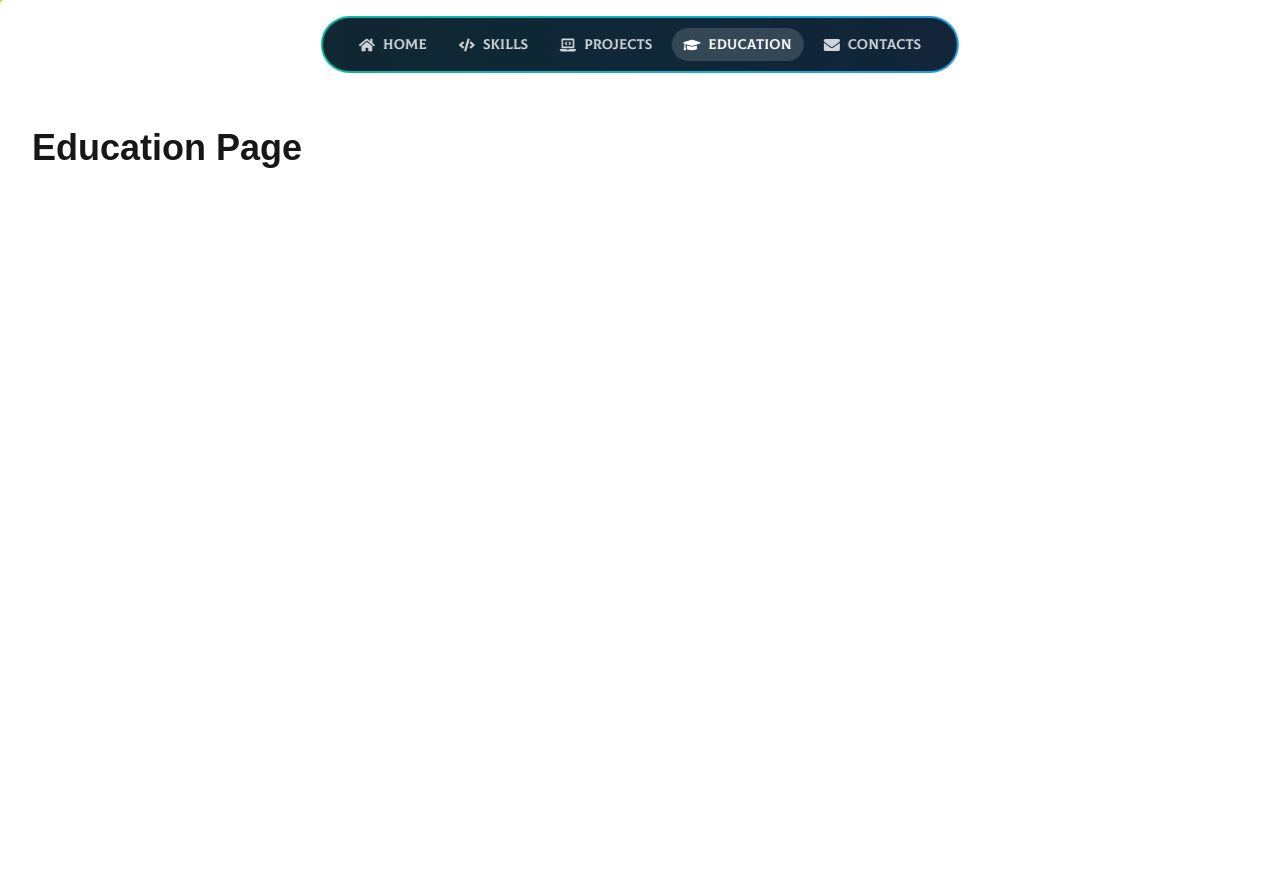
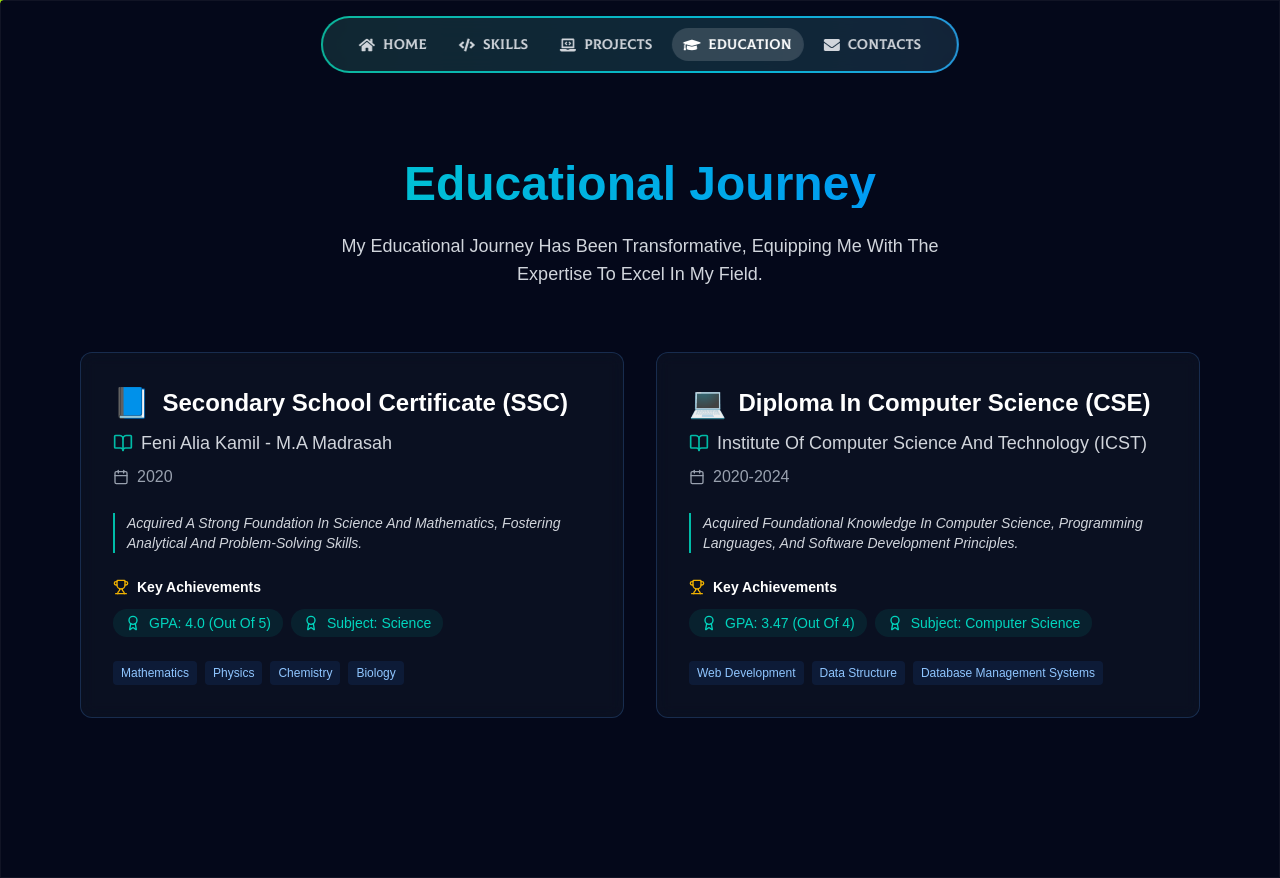
Before and after one commit to uzicodes/utsho-heaven-chowdhury, a Next.js app: page /education in a window 1280 px wide. Before the commit the page ends 800 px from the top, so only its background shows below. Built offline with nearby package versions, Linux system fonts and the light colour scheme.

Commit message:
the first step of adding the page of education

```diff
--- a/src/app/education/page.tsx
+++ b/src/app/education/page.tsx
@@ -1,14 +1,174 @@
+"use client";
+
+
+
+
 import Navbar from '../Navbar';
+import { useState } from "react";
+import {
+	Award,
+	Calendar,
+	BookOpen,
+	Trophy,
+} from "lucide-react";
+import { motion, Variants } from "framer-motion";
 
+
+
+const EducationSection: React.FC = () => {
+	const [hoveredIndex, setHoveredIndex] = useState<number | null>(null);
+
+	const educationData = [
+		{
+			degree: "Secondary School Certificate (SSC)",
+			school: "Feni Alia Kamil - M.A Madrasah ",
+			mascot: "📘",
+			year: "2020",
+			achievements: ["GPA: 4.0 (Out of 5)", "Subject: Science"],
+			skills: ["Mathematics", "Physics", "Chemistry", "Biology"],
+			description:
+				"Acquired a strong foundation in science and mathematics, fostering analytical and problem-solving skills.",
+		},
+		{
+			degree: "Diploma in Computer Science (CSE)",
+			school: "Institute of Computer Science and Technology (ICST)",
+			mascot: "💻",
+			year: "2020-2024",
+			achievements: ["GPA: 3.47 (Out of 4)", "Subject: Computer Science"],
+			skills: ["Web Development", "Data Structure", "Database Management Systems"],
+			description:
+				"Acquired foundational knowledge in computer science, programming languages, and software development principles.",
+		},
+	];
+
+	const containerVariants: Variants = {
+		hidden: { opacity: 0 },
+		visible: {
+			opacity: 1,
+			transition: {
+				staggerChildren: 0.2,
+			},
+		},
+	};
+
+	const cardVariants: Variants = {
+		hidden: { y: 50, opacity: 0 },
+		visible: {
+			y: 0,
+			opacity: 1,
+			transition: {
+				duration: 0.6,
+				ease: "easeOut",
+			},
+		},
+	};
+
+	return (
+		<section className="min-h-screen relative overflow-hidden py-40 bg-[#04081A]">
+			{/* Grid Background */}
+			<div className="absolute inset-0 z-0">
+				<div className="absolute inset-0 bg-grid-white/[0.05] bg-[length:50px_50px]" />
+				<div className="absolute inset-0 bg-gradient-to-t from-[#04081A] via-transparent to-[#04081A]" />
+				<div className="absolute inset-0 border border-white/[0.05] grid grid-cols-2 md:grid-cols-4" />
+			</div>
+
+			<div className="max-w-6xl mx-auto px-4 relative z-10 capitalize">
+				<motion.div
+					initial={{ opacity: 0, y: -20 }}
+					animate={{ opacity: 1, y: 0 }}
+					transition={{ duration: 0.6 }}
+					className="text-center mb-16"
+				>
+					<h2 className="text-4xl md:text-5xl font-bold bg-gradient-to-r from-teal-400 to-blue-500 bg-clip-text text-transparent mb-6">
+						Educational Journey
+					</h2>
+					<p className="text-gray-300 max-w-2xl mx-auto text-lg">
+						My educational journey has been transformative, equipping me with the expertise to excel in my field.
+					</p>
+				</motion.div>
+
+				<motion.div
+					variants={containerVariants}
+					initial="hidden"
+					animate="visible"
+					className="grid grid-cols-1 md:grid-cols-2 gap-8"
+				>
+					{educationData.map((edu, index) => (
+						<motion.div
+							key={index}
+							variants={cardVariants}
+							className={`relative border rounded-xl p-8 transition-all duration-300 bg-gray-900/50 backdrop-blur-sm ${
+								hoveredIndex === index
+									? "border-teal-500 scale-[1.02]"
+									: "border-blue-400/20"
+							}`}
+							onMouseEnter={() => setHoveredIndex(index)}
+							onMouseLeave={() => setHoveredIndex(null)}
+						>
+							<div className="space-y-6">
+								<div className="space-y-2">
+									<div className="flex items-center gap-3">
+										<span className="text-3xl">{edu.mascot}</span>
+										<h3 className="text-2xl font-bold text-white">
+											{edu.degree}
+										</h3>
+									</div>
+									<p className="text-lg text-gray-300 flex items-center gap-2">
+										<BookOpen className="w-5 h-5 text-teal-500" />
+										{edu.school}
+									</p>
+									<p className="text-gray-400 flex items-center gap-2">
+										<Calendar className="w-4 h-4" />
+										{edu.year}
+									</p>
+								</div>
+
+								<p className="text-gray-300 text-sm italic border-l-2 border-teal-500 pl-3">
+									{edu.description}
+								</p>
+
+								<div className="space-y-3">
+									<h4 className="text-sm font-semibold text-white flex items-center gap-2">
+										<Trophy className="w-4 h-4 text-yellow-500" />
+										Key Achievements
+									</h4>
+									<div className="flex flex-wrap gap-2">
+										{edu.achievements.map((achievement, i) => (
+											<div
+												key={i}
+												className="px-3 py-1 rounded-full bg-teal-500/10 text-teal-400 flex items-center gap-2 text-sm"
+											>
+												<Award className="w-4 h-4" />
+												<span>{achievement}</span>
+											</div>
+										))}
+									</div>
+								</div>
+
+								<div className="flex flex-wrap gap-2">
+									{edu.skills.map((skill, i) => (
+										<span
+											key={i}
+											className="px-2 py-1 text-xs rounded bg-blue-500/10 text-blue-300"
+										>
+											{skill}
+										</span>
+									))}
+								</div>
+							</div>
+						</motion.div>
+					))}
+				</motion.div>
+			</div>
+		</section>
+	);
+};
 
 export default function Education() {
 	return (
 		<>
 			<Navbar />
-			<div className="container mx-auto px-6 lg:px-8 mt-32">
-				<h1 className="text-4xl font-bold mb-8">Education Page</h1>
-				{/* Add your education content here */}
-			</div>
+			<EducationSection />
 		</>
 	);
 }
```
